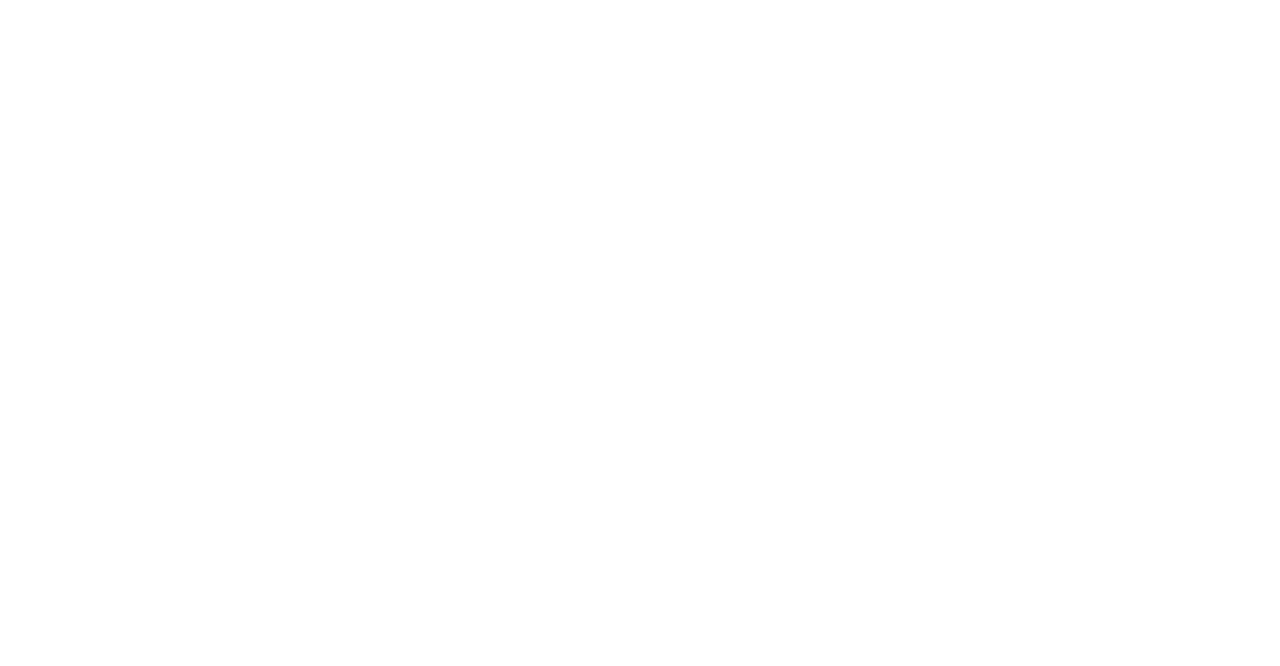
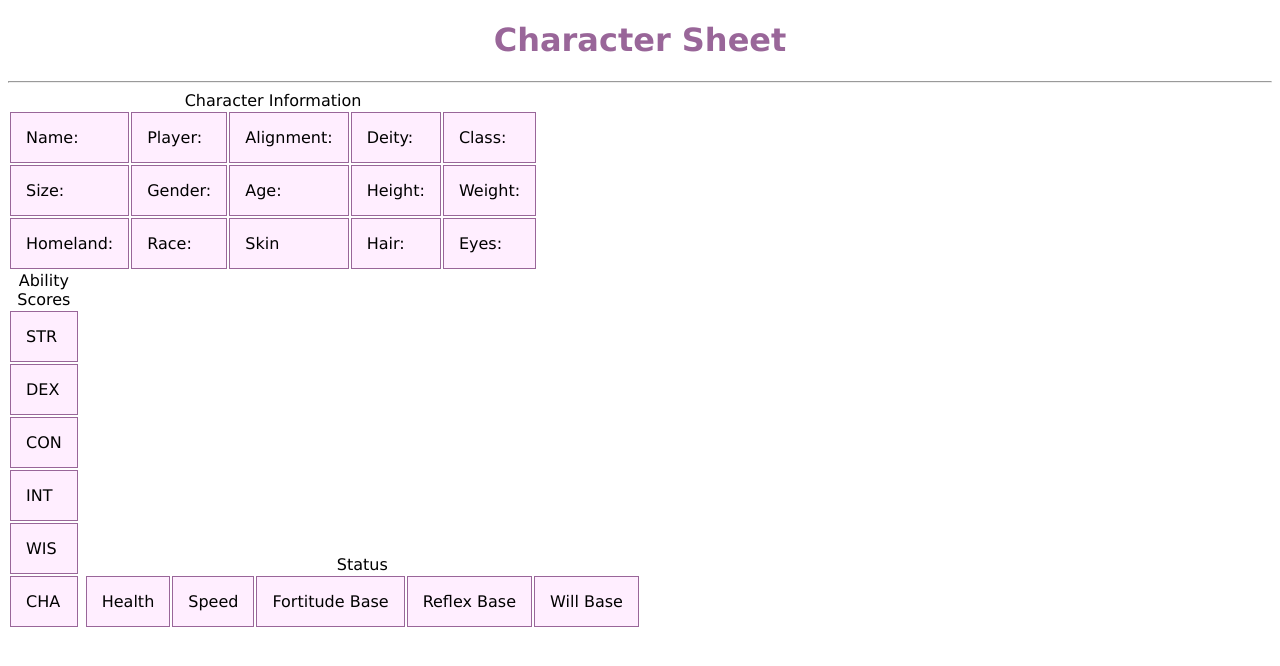
Before and after one commit to majeemaj/dnd, a plain HTML site: page index.html in a window 1280 px wide. Drawn offline with Linux system fonts and the light colour scheme.

Commit message:
Added an organized table and removed Hello world

```diff
--- /dev/null
+++ b/css/styles.css
@@ -0,0 +1,23 @@
+h1 {
+  color: #996699;
+  font-family:verdana;
+  text-align:center;
+}
+h1:hover {
+  color: #EE99EE;
+}
+th, td {
+  border: 1px solid #996699;
+  padding: 15px;
+  background-color: #ffeeff;
+}
+th, td:hover {
+    background-color: #F4DEF4;
+}
+table{
+  font-family:verdana;
+  width:auto;
+}
+.AST {
+  display: inline-block;
+}
--- a/index.html
+++ b/index.html
@@ -1,3 +1,68 @@
+<!DOCTYPE html>
 <html>
-<body></body>
+<head>
+	<title>Dadu - Create a new character</title>
+	<link rel="stylesheet" href="css/styles.css">
+</head>
+<body>
+	<h1>Character Sheet</h1>
+	<hr>
+		<table>
+			<caption>Character Information</caption>
+			<tr>
+				<td></b>Name:</b></td>
+				<td></b>Player:</b></td>
+				<td></b>Alignment:</b></td>
+				<td></b>Deity:</b></td>
+				<td></b>Class:</b></td>
+			</tr>
+			<tr>
+				<td></b>Size:</b></td>
+				<td></b>Gender:</b></td>
+				<td></b>Age:</b></td>
+				<td></b>Height:</b></td>
+				<td></b>Weight:</b></td>
+			</tr>
+			<tr>
+				<td></b>Homeland:</b></td>
+				<td></b>Race:</b></td>
+				<td></b>Skin</b></td>
+				<td></b>Hair:</b></td>
+				<td></b>Eyes:</b></td>
+			</tr>
+		</table>
+		<table class="AST";>
+			<caption>Ability Scores</caption>
+			<tr>
+				<td>STR</td>
+			</tr>
+			<tr>
+				<td>DEX</td>
+			</tr>
+			<tr>
+				<td>CON</td>
+			</tr>
+			<tr>
+				<td>INT</td>
+			</tr>
+			<tr>
+				<td>WIS</td>
+			</tr>
+			<tr>
+				<td>CHA</td>
+			</tr>
+		</table>
+		<table class="AST";>
+			<caption>Status</caption>
+			<tr>
+				<td>Health</td>
+				<td>Speed</td>
+				<td>Fortitude Base</td>
+				<td>Reflex Base</td>
+				<td>Will Base</td>
+			</tr>
+		</table>
+
+
+</body>
 </html>
```
